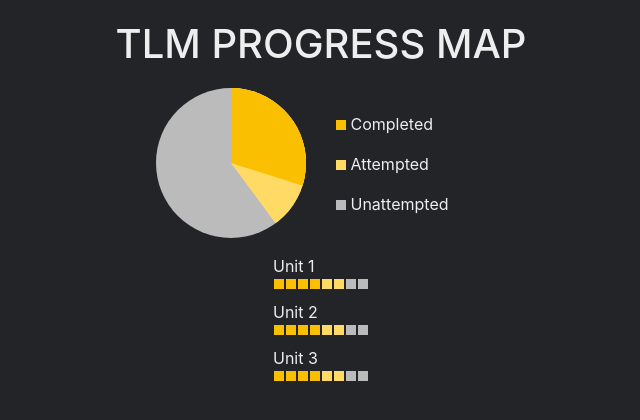
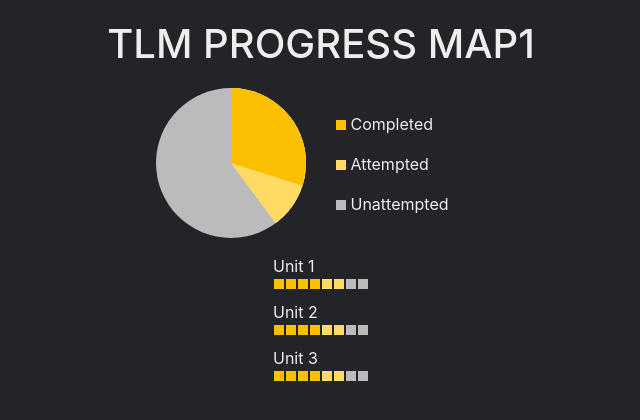
Before and after one commit to The-Last-Mile-JS/ProgressMap, a plain HTML site: page index.html in a window 1280 px wide. Shown: the whole page, without its empty margins (319-959 px from the left). Drawn offline with Linux system fonts and the light colour scheme.

Commit message:
testing server

```diff
--- a/index.html
+++ b/index.html
@@ -16,7 +16,7 @@
       <!-- title -->
       <div class="row">
         <div class="col align-self-center">
-          <h1>TLM Progress Map</h1>
+          <h1>TLM Progress Map1</h1>
         </div>
       </div>
 
```
